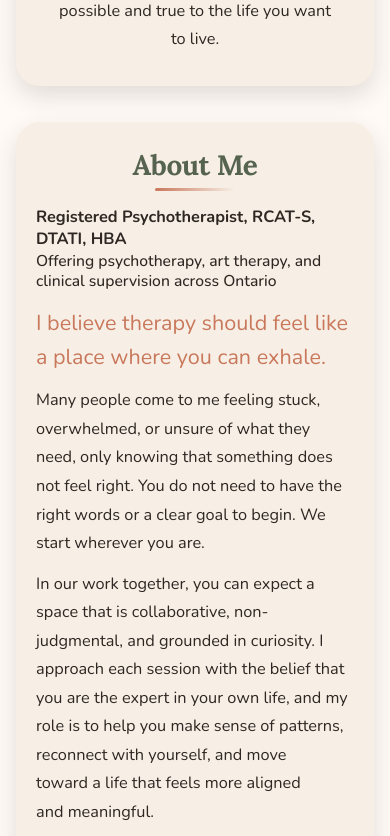
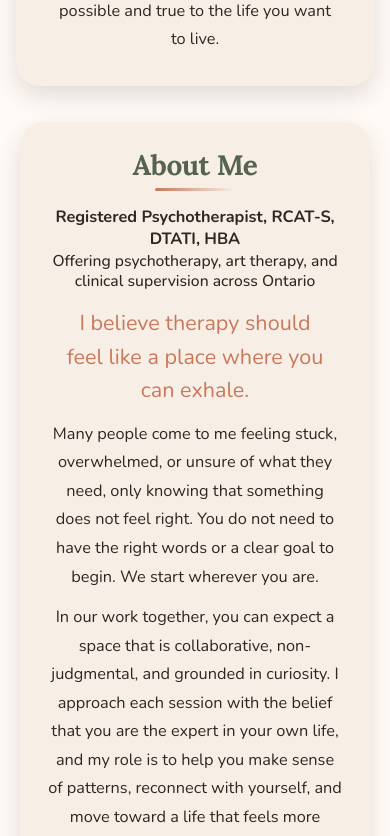
Before and after one commit to danispinxo/jesse-site, a Next.js app: page /about in a window 390 px wide. Shown: the part 1660-2496 px from the top of the page. Built offline with nearby package versions, Linux system fonts and the light colour scheme; a web font is replaced by a local one.

Commit message:
Enhance responsive styles for about and contact sections. Added padding adjustments for better spacing on smaller screens and centered text alignment in the about summary.

```diff
--- a/src/app/styles/about.scss
+++ b/src/app/styles/about.scss
@@ -457,8 +457,14 @@ $about-card-surface: $background-light;
 
 @media (max-width: $breakpoint-md) {
   .about-details-section {
+    padding-inline: 1.25rem;
+
+    .about-details-content {
+      padding-inline: 1.75rem;
+    }
+
     .about-summary {
-      text-align: left;
+      text-align: center;
 
       h2 {
         text-align: center;
--- a/src/app/styles/contact.scss
+++ b/src/app/styles/contact.scss
@@ -108,6 +108,11 @@
       box-shadow: 0 16px 34px rgba($secondary-green, 0.12);
       transform: translate(-50%, -50%) rotate(4deg);
       z-index: 0;
+
+      @media (max-width: $breakpoint-md) {
+        top: 48%;
+        left: 78%;
+      }
     }
 
     .logo {
```
